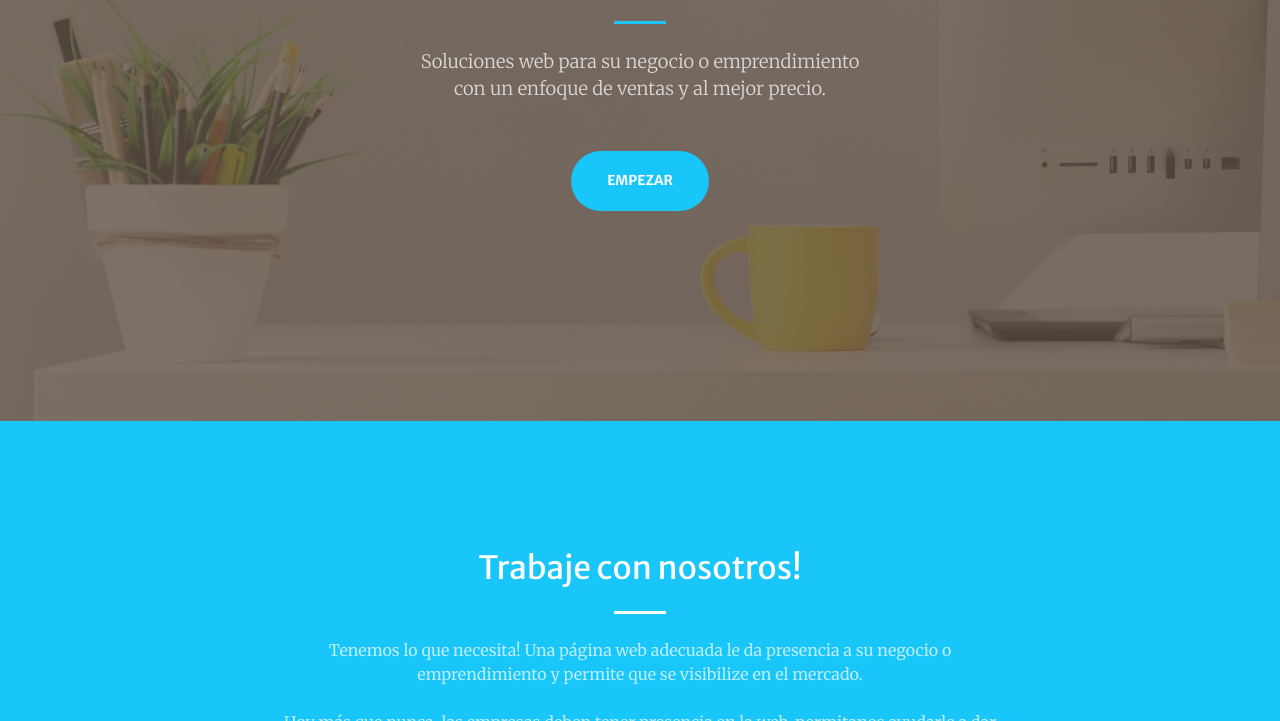
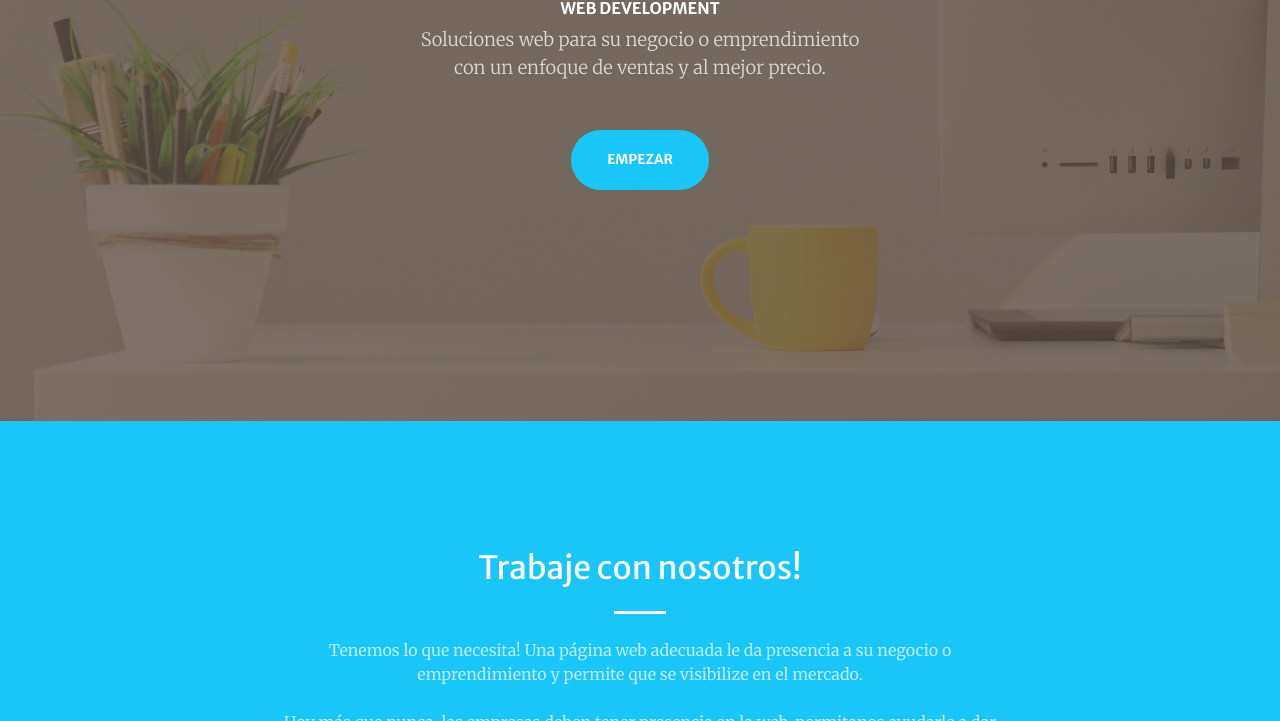
Before and after one commit to wari1986/Helios3.0, a plain HTML site: page index.html in a window 1280 px wide. Shown: the part 379-1100 px from the top of the page. Drawn offline with nearby package versions, Linux system fonts and the light colour scheme.

Commit message:
Title changed

```diff
--- a/index.html
+++ b/index.html
@@ -5,7 +5,7 @@
         <meta name="viewport" content="width=device-width, initial-scale=1, shrink-to-fit=no" />
         <meta name="description" content="" />
         <meta name="author" content="" />
-        <title>Helios Web Design</title>
+        <title>Helios Web Development</title>
         <!-- Favicon-->
         <link rel="icon" type="image/x-icon" href="assets/img/helios-logo.png" />
         <!-- Font Awesome icons (free version)-->
@@ -40,8 +40,7 @@
                 <div class="row h-100 align-items-center justify-content-center text-center">
                     <div class="col-lg-10 align-self-end">
                         <h1 class="text-uppercase text-white font-weight-bold">Helios</h1>
-                        <h6 class="text-uppercase text-white font-weight-bold">Web Design</h6>
-                        <hr class="divider my-4" />
+                        <h6 class="text-uppercase text-white font-weight-bold">Web Development
                     </div>
                     <div class="col-lg-8 align-self-baseline">
                         <p class="text-white-75 font-weight-light mb-5">Soluciones web para su negocio o emprendimiento<br/> con un enfoque de ventas y al mejor precio. </p>
```
